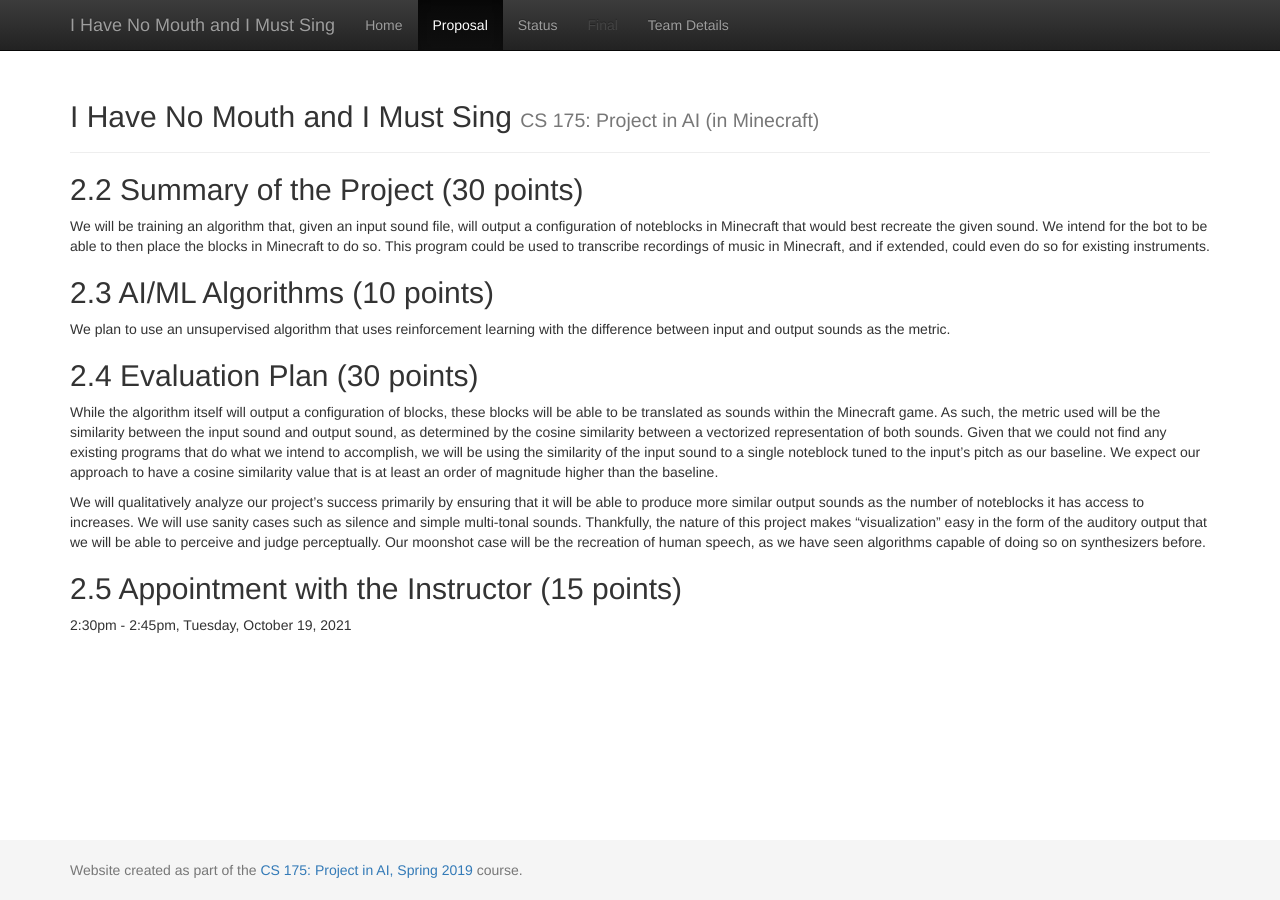
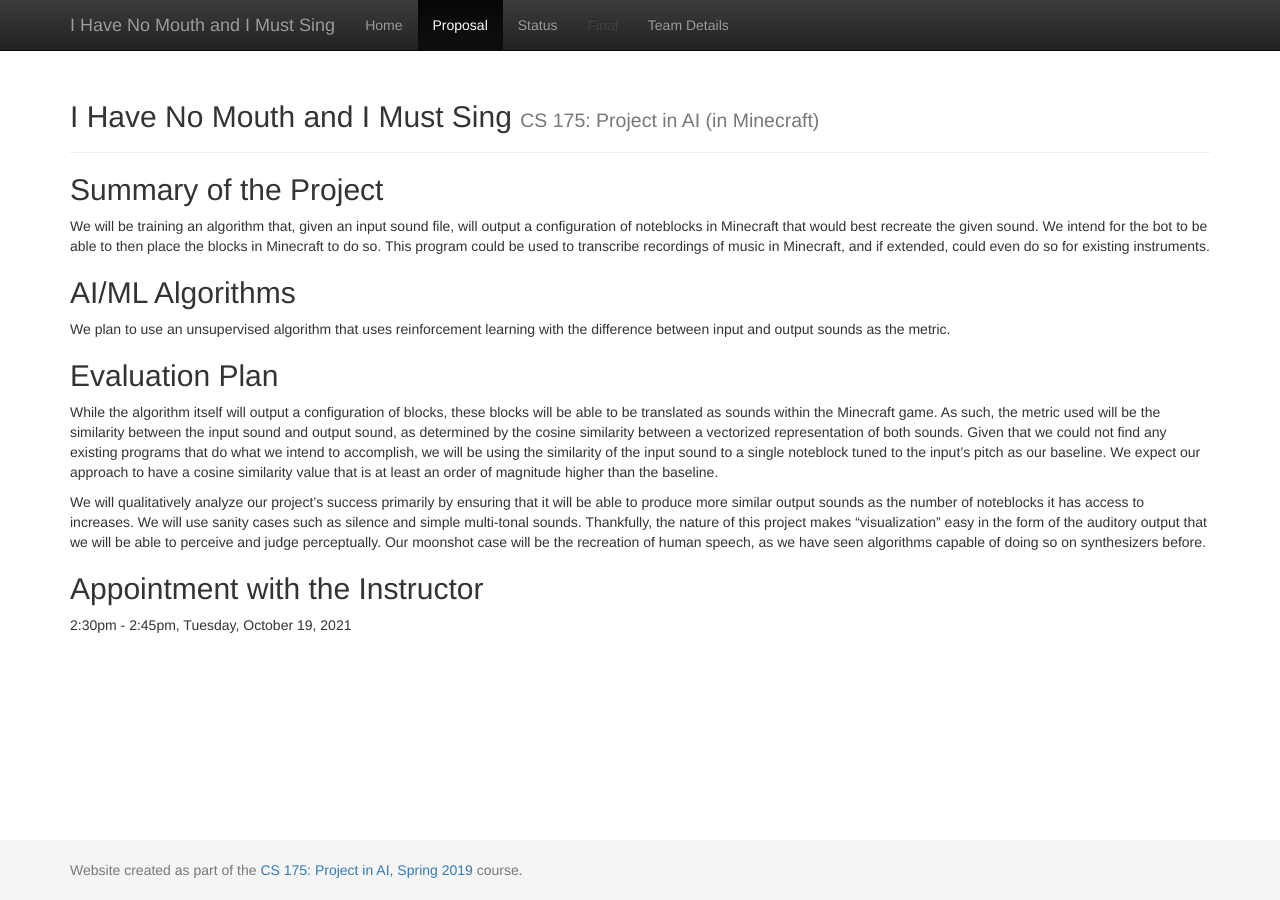
Before and after one commit to matengm1/CS175-Project, a Jekyll site: the page built from docs/proposal.md, in a window 1280 px wide. Built offline with Jekyll 4.4.1, drawn with Linux system fonts in a browser that asks for light colours.

Commit message:
Update proposal.md

```diff
--- a/docs/proposal.md
+++ b/docs/proposal.md
@@ -3,16 +3,16 @@ layout: default
 title: Proposal
 ---
 
-## 2.2 Summary of the Project (30 points)
+## Summary of the Project
 We will be training an algorithm that, given an input sound file, will output a configuration of noteblocks in Minecraft that would best recreate the given sound. We intend for the bot to be able to then place the blocks in Minecraft to do so. This program could be used to transcribe recordings of music in Minecraft, and if extended, could even do so for existing instruments.
 
-## 2.3 AI/ML Algorithms (10 points)
+## AI/ML Algorithms
 We plan to use an unsupervised algorithm that uses reinforcement learning with the difference between input and output sounds as the metric.
 
-## 2.4 Evaluation Plan (30 points)
+## Evaluation Plan
 While the algorithm itself will output a configuration of blocks, these blocks will be able to be translated as sounds within the Minecraft game. As such, the metric used will be the similarity between the input sound and output sound, as determined by the cosine similarity between a vectorized representation of both sounds. Given that we could not find any existing programs that do what we intend to accomplish, we will be using the similarity of the input sound to a single noteblock tuned to the input’s pitch as our baseline. We expect our approach to have a cosine similarity value that is at least an order of magnitude higher than the baseline.
 
 We will qualitatively analyze our project’s success primarily by ensuring that it will be able to produce more similar output sounds as the number of noteblocks it has access to increases. We will use sanity cases such as silence and simple multi-tonal sounds. Thankfully, the nature of this project makes “visualization” easy in the form of the auditory output that we will be able to perceive and judge perceptually. Our moonshot case will be the recreation of human speech, as we have seen algorithms capable of doing so on synthesizers before.
 
-## 2.5 Appointment with the Instructor (15 points)
+## Appointment with the Instructor
 2:30pm - 2:45pm, Tuesday, October 19, 2021
```
